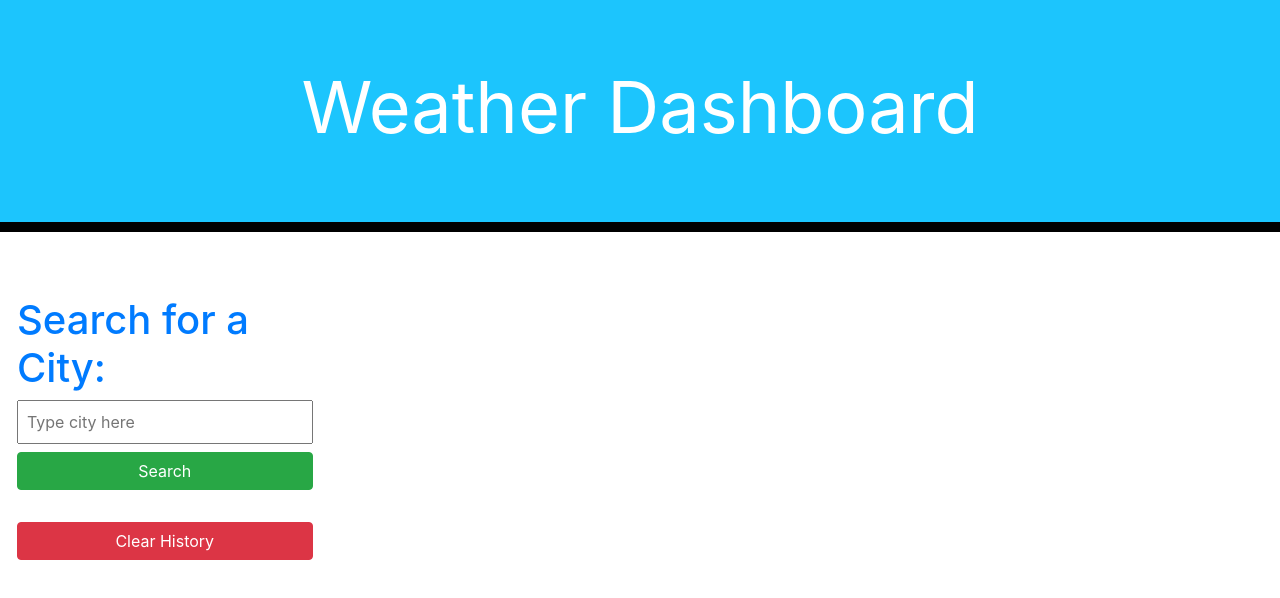
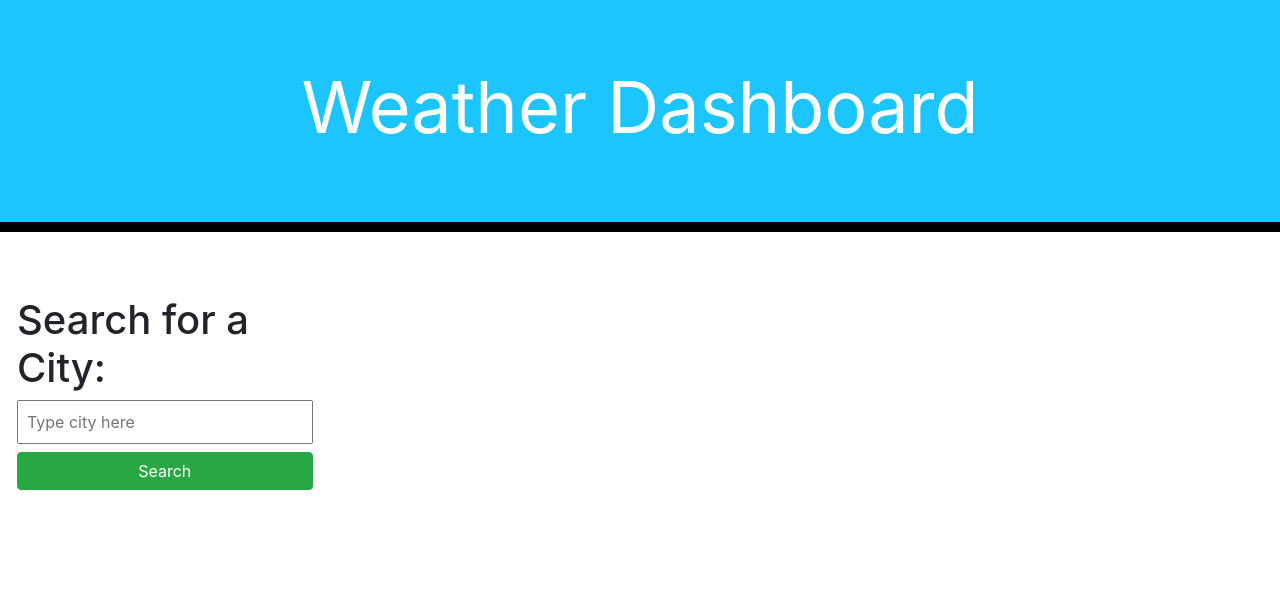
Before and after one commit to Shawn52409/Weather-Dashboard, a plain HTML site: page index.html in a window 1280 px wide. Drawn offline with nearby package versions, Linux system fonts and the light colour scheme.

Commit message:
Fixed delete history btn and added gif to README

```diff
--- a/index.html
+++ b/index.html
@@ -28,14 +28,14 @@
     </header>
   <div class="row">
     <div class="col-md-3 p-3 m-3"><!-- Start Nav Cell -->
-      <h1 class="text-primary">Search for a City:</h1>
+      <h1>Search for a City:</h1>
       <form id="search-form" class="mb-2">
         <input id="search-input" class="form-input w-100 p-2 mb-2" type="text" placeholder="Type city here">
         <button id="search-btn" class="btn btn-success btn-block">Search</button>
       </form>
       <div id="searchcontent">
       </div><br/>
-      <button id="clearHistory" onclick="changeVisibility()" class="btn btn-danger btn-small btn-block">Clear History
+      <button id="clearHistory" style="visibility:hidden;" onclick="changeVisibility()" class="btn btn-danger btn-small btn-block">Clear History
 
       </button>
     </div><!-- End nav cell -->
```
Also changed, not shown: assets/img/weather-app.gif (added), 1 other file.
